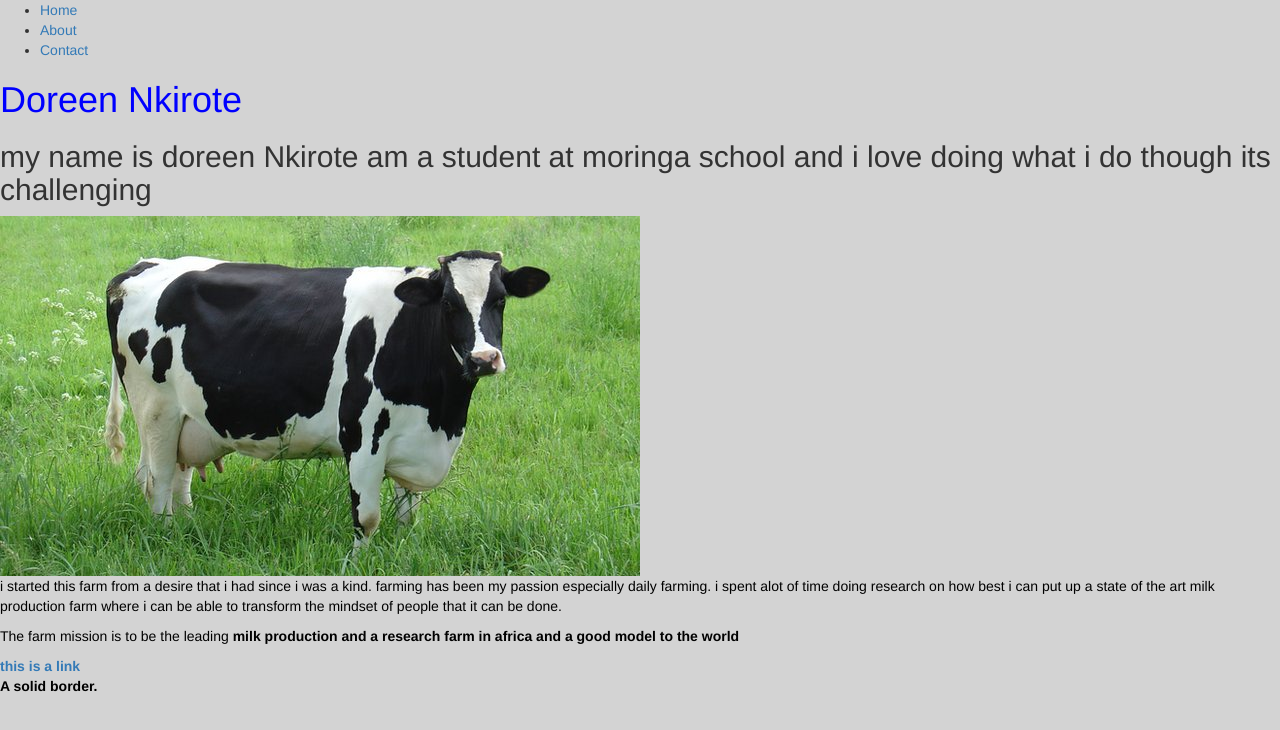
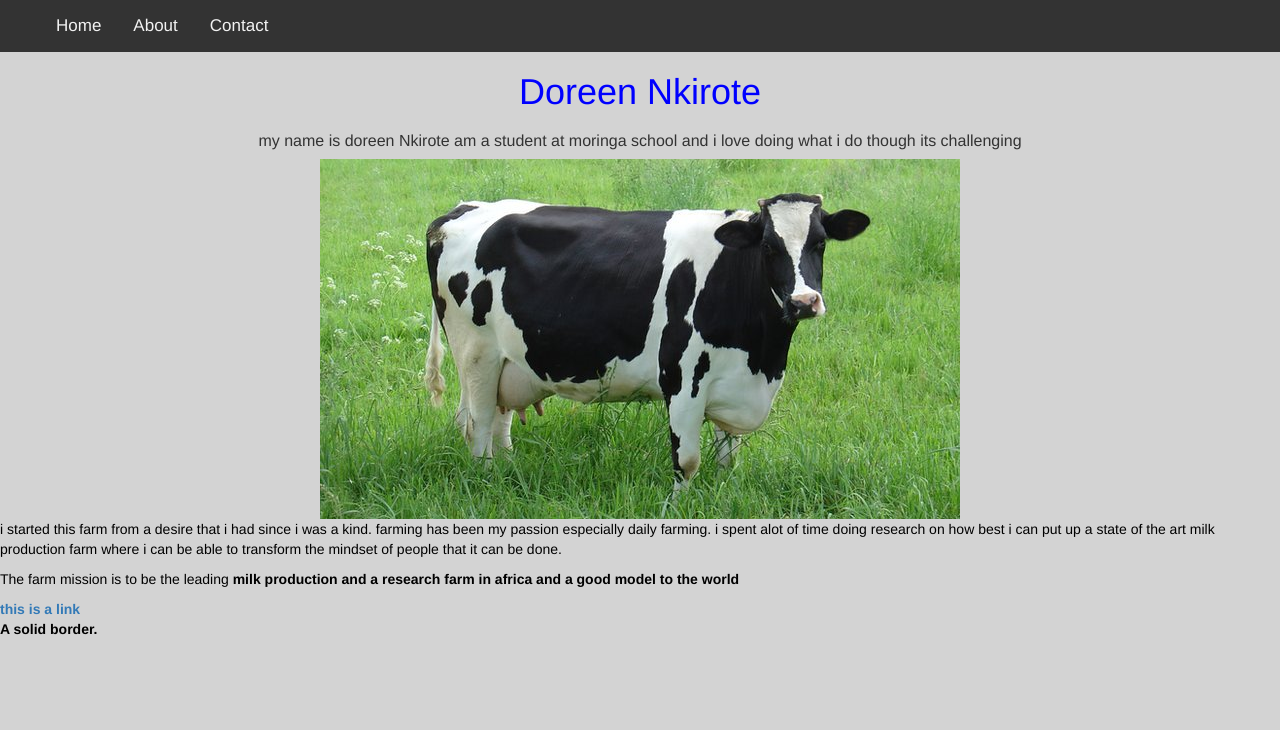
Before and after one commit to eghlah/eghlah.github.io, a plain HTML site: page design.html in a window 1280 px wide. Drawn offline with nearby package versions, Linux system fonts and the light colour scheme.

Commit message:
center h1 and h2

```diff
--- a/css/styles.css
+++ b/css/styles.css
@@ -1,14 +1,56 @@
   body {
     background-color: lightgrey;
-  .top nav {
-    overflow:
-  }
   }
 
   h1 {
     color: blue;
+    text-align: center;
+  }
+
+  h2 {
+    font-size: 16px;
+    text-align: center;
+  }
+
+  img {
+    display: block;
+    margin: auto;
+    width: 50%;
   }
 
   p {
     color: black;
   }
+  /* Add a black background color to the top navigation */
+
+  .topnav {
+    background-color: #333;
+    overflow: hidden;
+  }
+  /* Style the links inside the navigation bar */
+
+  .topnav li {
+    list-style: none;
+  }
+
+  .topnav a {
+    float: left;
+    display: block;
+    color: #f2f2f2;
+    text-align: center;
+    padding: 14px 16px;
+    text-decoration: none;
+    font-size: 17px;
+  }
+  /* Change the color of links on hover */
+
+  .topnav a:hover {
+    background-color: #ddd;
+    color: black;
+  }
+  /* Add a color to the active/current link */
+
+  .topnav a.active {
+    background-color: #4CAF50;
+    color: white;
+  }
```
Lines whose indentation alone changed are shown as unchanged.
